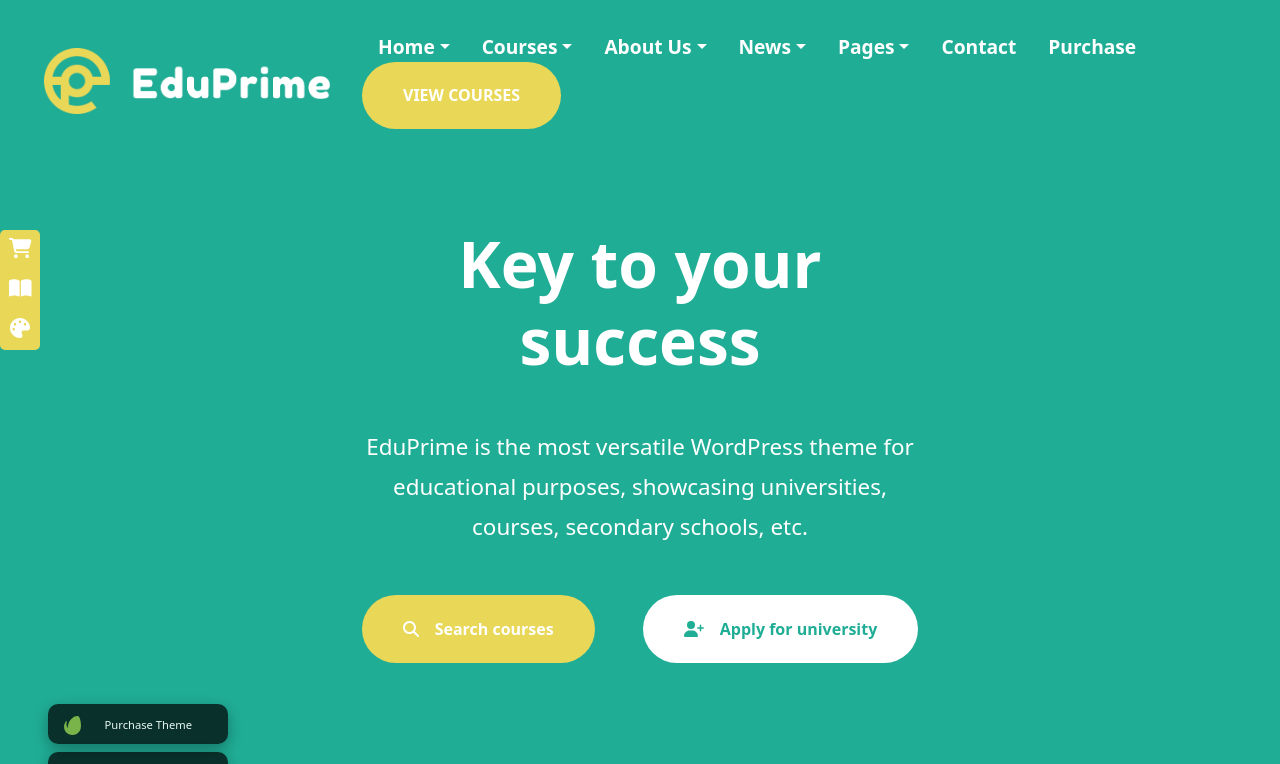
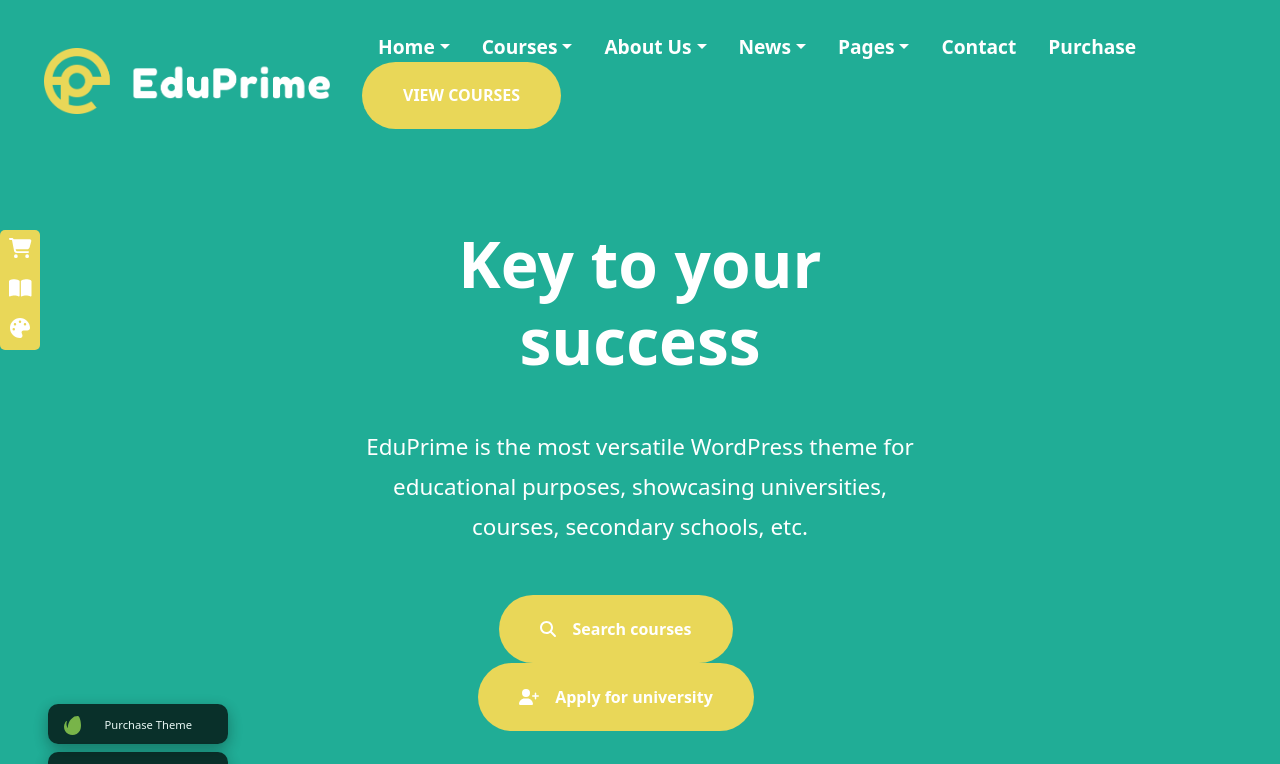
Before and after one commit to giuliaballestrero/proj-html-vuejs, a Vue app: page / in a window 1280 px wide. Shown: the top 764 px of the page. Built offline with nearby package versions, Linux system fonts and the light colour scheme.

Commit message:
Fix hover colors and footer typo

```diff
--- a/src/components/FooterApp.vue
+++ b/src/components/FooterApp.vue
@@ -87,7 +87,7 @@
 
         <div class="f-right d-flex flex-column align-items-end">
             <div>
-                <input class="px-5" type="text" placeholder="Email address...">
+                <input class="px-5" type="text" placeholder="Search...">
                 <button type="button" class="btn">
                     <font-awesome-icon icon="fa-solid fa-magnifying-glass" />
                 </button>
--- a/src/components/HeaderApp.vue
+++ b/src/components/HeaderApp.vue
@@ -191,7 +191,8 @@
             font-weight: bolder;
         }
 
-        .b-left {
+        .b-left,
+        .b-right {
             background-color: $vivid-bg-color-1;
             margin-right: 3rem;
 
@@ -201,12 +202,6 @@
     }
         }
 
-        .b-right {
-            background-color: $main-bg-color;
-            color: $vivid-text-color-3;
-
-        }
-
     }
 }
 
--- a/src/components/MainComponents/FacultiesComponent.vue
+++ b/src/components/MainComponents/FacultiesComponent.vue
@@ -174,6 +174,10 @@
             border-radius: 50px;
             padding: 1.3rem 3rem;
             font-weight: bolder;
+
+            &:hover {
+                background-color: $vivid-bg-color-1;
+            }
         }
     }
 
```
